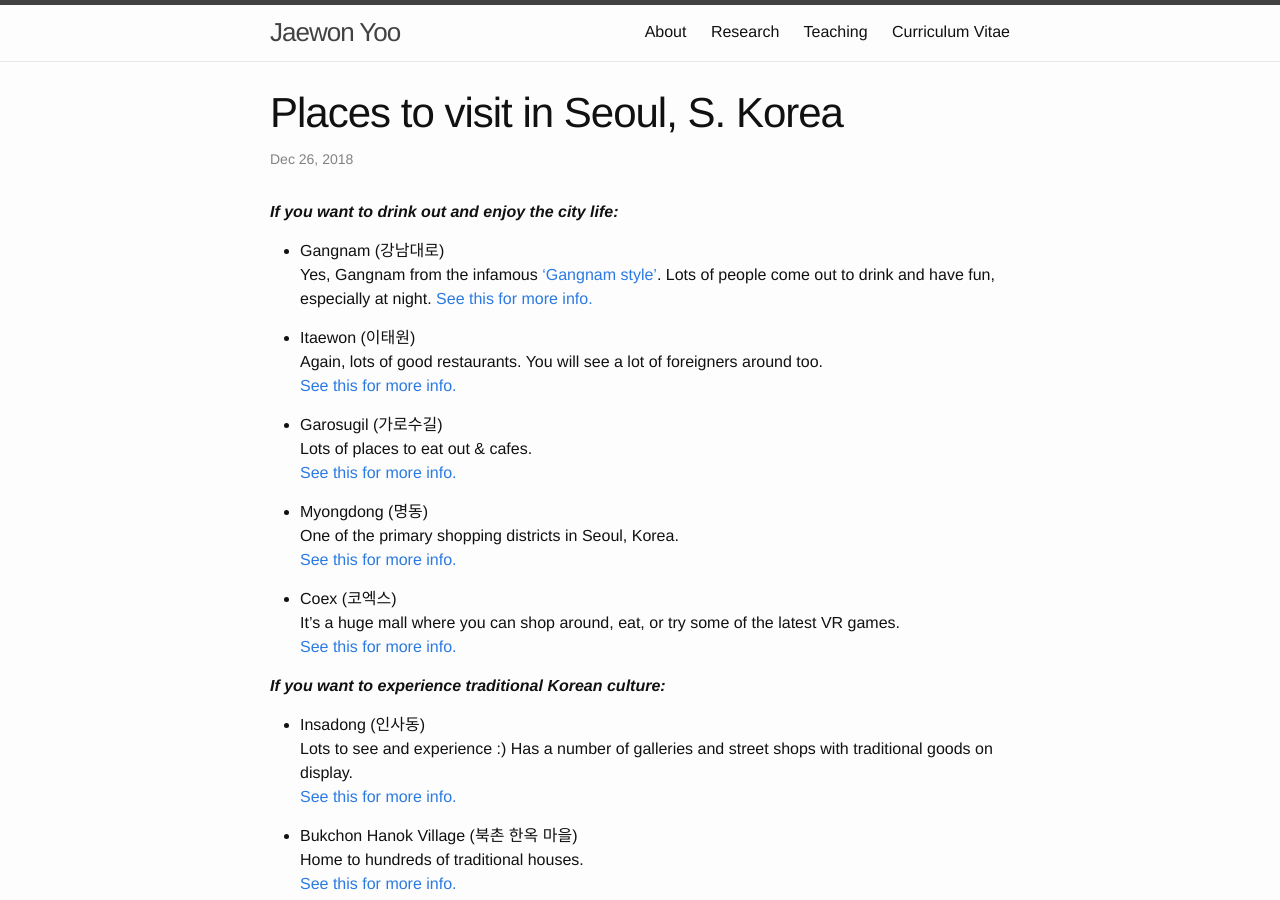
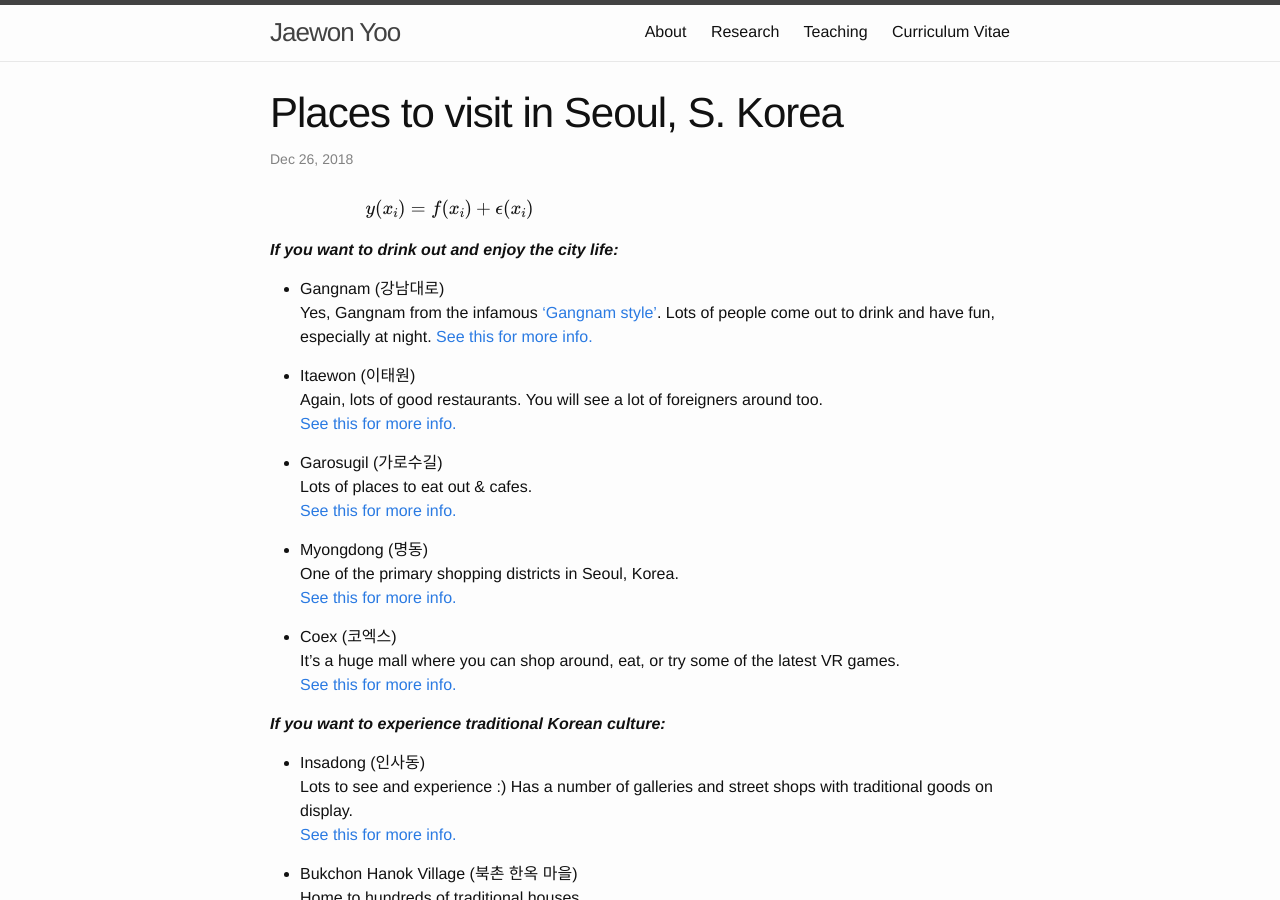
Before and after one commit to j1yoo/j1yoo.github.io, a Jekyll site: the page built from _posts/2018-12-26-places_to_visit_in_Korea.md, in a window 1280 px wide and 900 px high. Built offline with Jekyll 4.4.1, drawn with Linux system fonts in a browser that asks for light colours; formulas are drawn with MathJax 3.

Commit message:
Update 2018-12-26-places_to_visit_in_Korea.md

```diff
--- a/_posts/2018-12-26-places_to_visit_in_Korea.md
+++ b/_posts/2018-12-26-places_to_visit_in_Korea.md
@@ -3,6 +3,9 @@ layout: post
 title: "Places to visit in Seoul, S. Korea"
 categories: misc
 ---
+
+$$ y(x_i) = f(x_i) + \epsilon(x_i) $$
+
 
 _**If you want to drink out and enjoy the city life:**_
 * Gangnam (강남대로)
```
